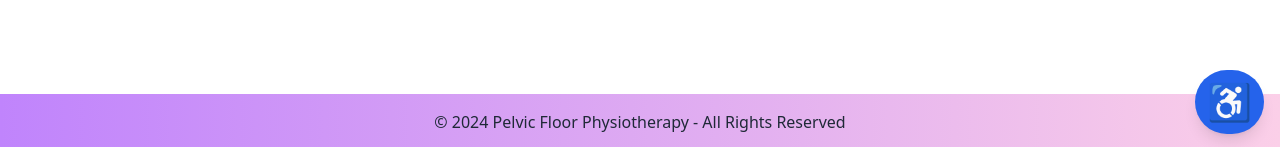
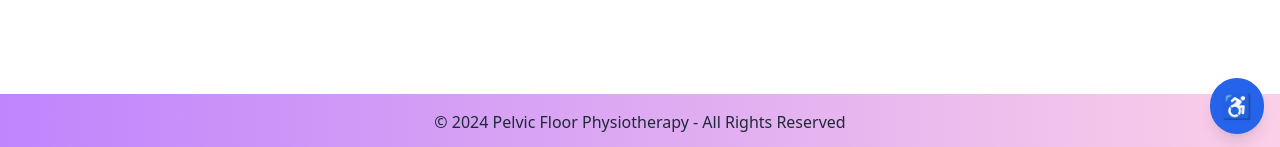
Before and after one commit to garbuzshay/PelvicFloorPage, a Next.js app: page / in a window 1280 px wide. Shown: the part 650-797 px from the top of the page. Built offline with nearby package versions, Linux system fonts and the light colour scheme; no server answers; the database is empty.

Commit message:
fix menu accssbility style

```diff
--- a/components/AccessibilityMenu.tsx
+++ b/components/AccessibilityMenu.tsx
@@ -17,7 +17,7 @@ const AccessibilityMenu = () => {
       )}
 
       <button
-        className="bg-blue-600 text-white p-3 text-4xl rounded-full shadow-lg focus:outline-none transition-transform duration-300 hover:scale-110"
+        className="bg-blue-600 text-white p-3 text-2xl rounded-full shadow-lg focus:outline-none transition-transform duration-300 hover:scale-110"
         onClick={() => setMenuOpen(!menuOpen)}
         aria-label="Toggle Accessibility Menu"
       >
```
